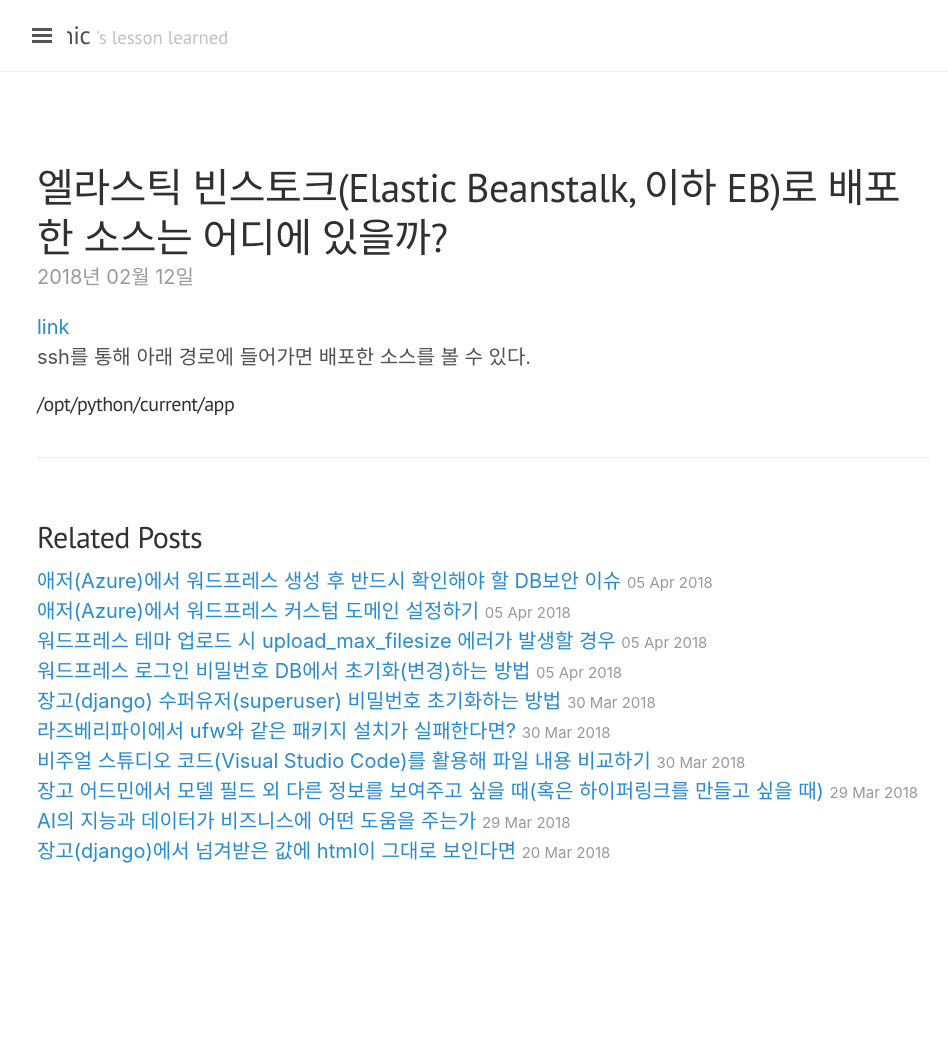
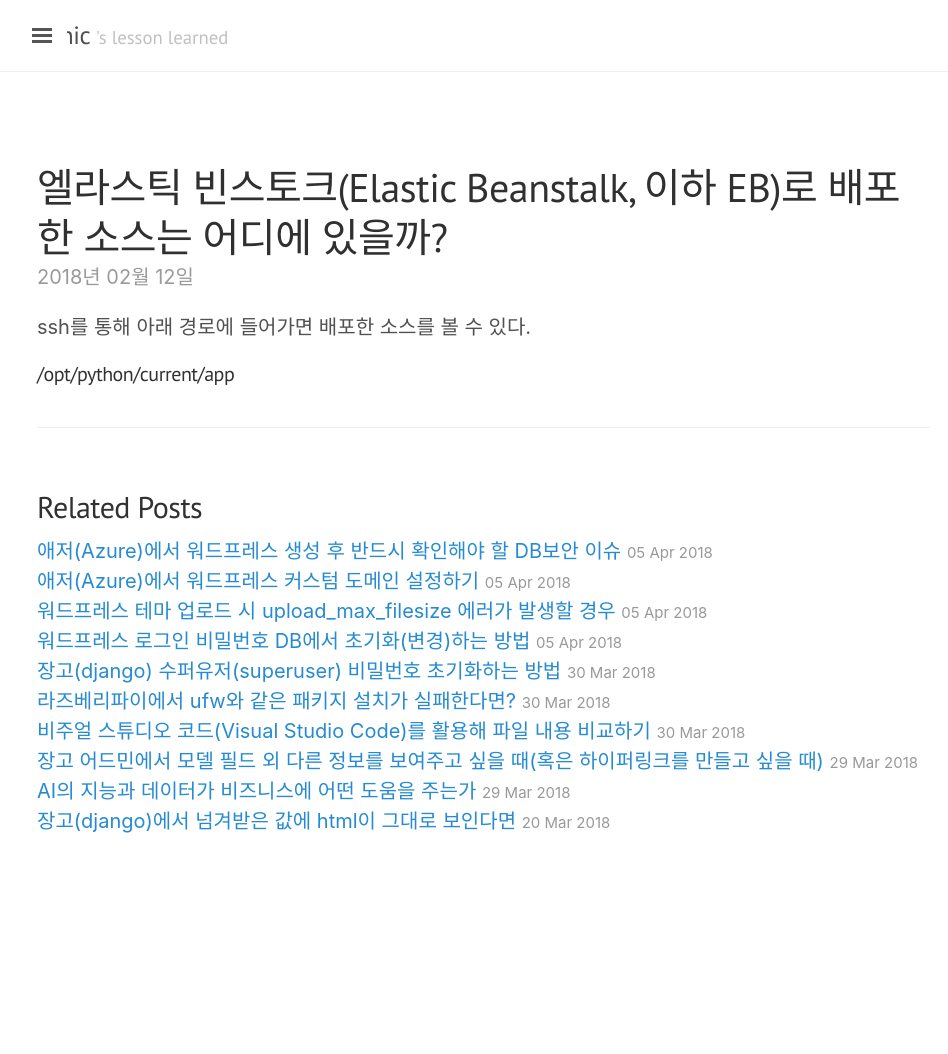
Before and after one commit to jwkcp/jwkcp.github.com, a Jekyll site: the page built from _posts/2018-02-12-where-is-source-located-in-eb.md, in a window 1280 px wide. Shown: the whole page, without its empty margins (3-951 px from the left). Built offline with Jekyll 4.4.1, drawn with Linux system fonts in a browser that asks for light colours; nearby versions of some CDN libraries; comment, search, counter and statistics services are not loaded; after the commit the page ends 1024 px from its top, so only the background shows below that.

Commit message:
테스트로 삽입한 코드 삭제

```diff
--- a/_layouts/post.html
+++ b/_layouts/post.html
@@ -9,7 +9,6 @@
 
   <h1 class="post-title">{{ page.title }}</h1>
   <span class="post-date">{{ page.date | date: '%Y년 %m월 %d일' }} <div class="fb-like" data-href="{{ site.url}}{{ page.url }}" data-layout="button_count" data-action="like" data-size="small" data-show-faces="true" data-share="false"></div></span>
-  <a href="{{ site.url}}{{ page.url }}">link</a>
   {{ content }}
 </div>
 
```
